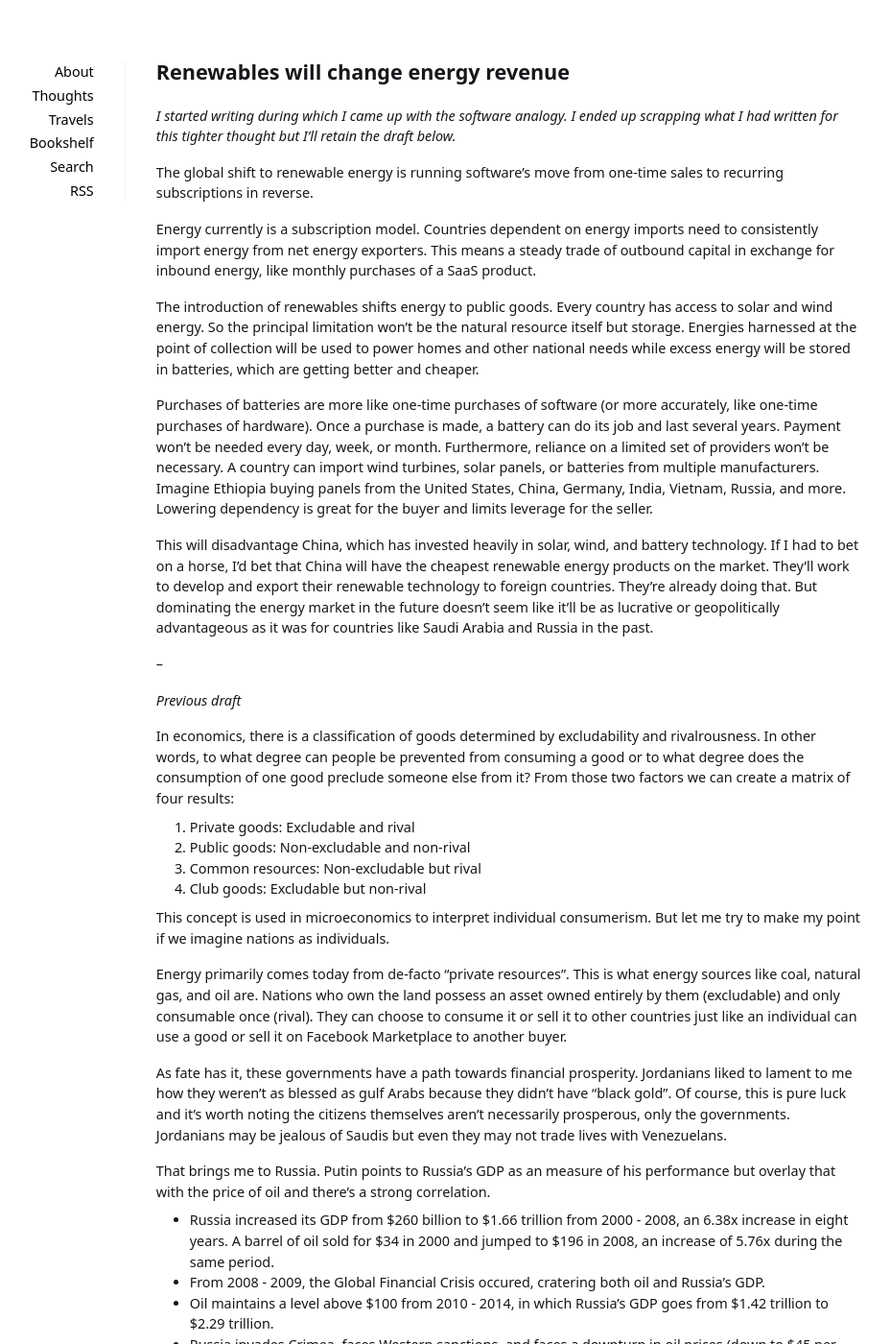
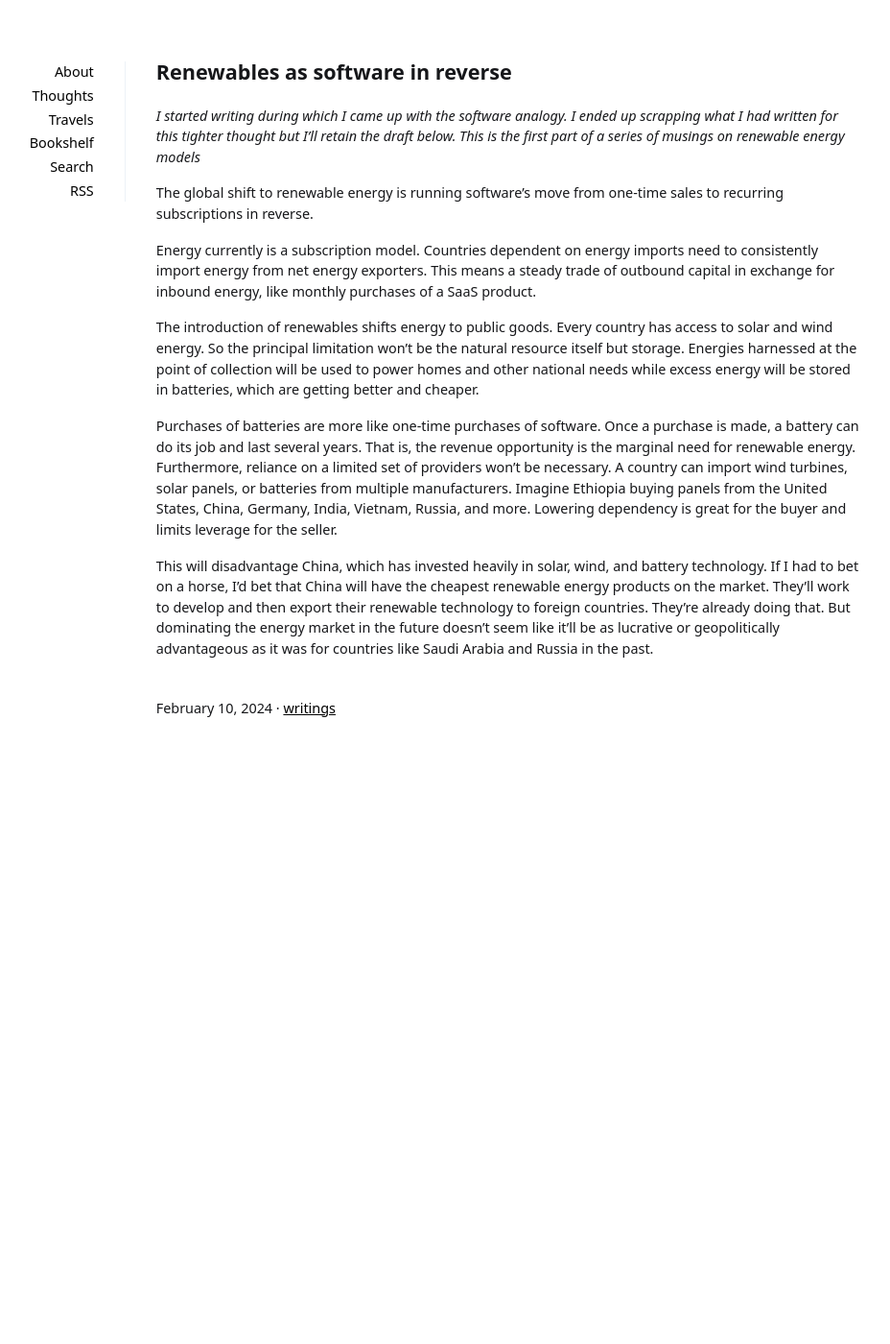
Before and after one commit to Jerry-Sun/jerry-sun.github.io, a Jekyll site: the page built from _posts/2024-02-10-renewable-energy-model.md, in a window 1280 px wide and 1400 px high. Shown: the whole window at 96% size, without its empty margins (190-1118 px from the left). Built offline with Jekyll 4.4.1, drawn with Linux system fonts in a browser that asks for light colours; some of the changed text lies outside the part shown.

```diff
--- a/_posts/2024-02-10-renewable-energy-model.md
+++ b/_posts/2024-02-10-renewable-energy-model.md
@@ -1,13 +1,13 @@
 ---
 layout: post
-title: Renewables will change energy revenue
+title: Renewables as software in reverse
 description:
 summary:
 tags:
   - writings
 ---
 
-_I started writing during which I came up with the software analogy. I ended up scrapping what I had written for this tighter thought but I'll retain the draft below._
+_I started writing during which I came up with the software analogy. I ended up scrapping what I had written for this tighter thought but I'll retain the draft below. This is the first part of a series of musings on renewable energy models_
 
 The global shift to renewable energy is running software's move from one-time sales to recurring subscriptions in reverse.
 
@@ -15,41 +15,6 @@
 
 The introduction of renewables shifts energy to public goods. Every country has access to solar and wind energy. So the principal limitation won't be the natural resource itself but storage. Energies harnessed at the point of collection will be used to power homes and other national needs while excess energy will be stored in batteries, which are getting better and cheaper.
 
-Purchases of batteries are more like one-time purchases of software (or more accurately, like one-time purchases of hardware). Once a purchase is made, a battery can do its job and last several years. Payment won't be needed every day, week, or month. Furthermore, reliance on a limited set of providers won't be necessary. A country can import wind turbines, solar panels, or batteries from multiple manufacturers. Imagine Ethiopia buying panels from the United States, China, Germany, India, Vietnam, Russia, and more. Lowering dependency is great for the buyer and limits leverage for the seller.
+Purchases of batteries are more like one-time purchases of software. Once a purchase is made, a battery can do its job and last several years. That is, the revenue opportunity is the marginal need for renewable energy. Furthermore, reliance on a limited set of providers won't be necessary. A country can import wind turbines, solar panels, or batteries from multiple manufacturers. Imagine Ethiopia buying panels from the United States, China, Germany, India, Vietnam, Russia, and more. Lowering dependency is great for the buyer and limits leverage for the seller.
 
-This will disadvantage China, which has invested heavily in solar, wind, and battery technology. If I had to bet on a horse, I'd bet that China will have the cheapest renewable energy products on the market. They'll work to develop and export their renewable technology to foreign countries. They're already doing that. But dominating the energy market in the future doesn't seem like it'll be as lucrative or geopolitically advantageous as it was for countries like Saudi Arabia and Russia in the past.
-
---
-
-_Previous draft_
-
-In economics, there is a classification of goods determined by excludability and rivalrousness. In other words, to what degree can people be prevented from consuming a good or to what degree does the consumption of one good preclude someone else from it? From those two factors we can create a matrix of four results:
-
-1. Private goods: Excludable and rival
-2. Public goods: Non-excludable and non-rival
-3. Common resources: Non-excludable but rival
-4. Club goods: Excludable but non-rival
-
-This concept is used in microeconomics to interpret individual consumerism. But let me try to make my point if we imagine nations as individuals.
-
-Energy primarily comes today from de-facto "private resources". This is what energy sources like coal, natural gas, and oil are. Nations who own the land possess an asset owned entirely by them (excludable) and only consumable once (rival). They can choose to consume it or sell it to other countries just like an individual can use a good or sell it on Facebook Marketplace to another buyer.
-
-As fate has it, these governments have a path towards financial prosperity. Jordanians liked to lament to me how they weren't as blessed as gulf Arabs because they didn't have "black gold". Of course, this is pure luck and it's worth noting the citizens themselves aren't necessarily prosperous, only the governments. Jordanians may be jealous of Saudis but even they may not trade lives with Venezuelans.
-
-That brings me to Russia. Putin points to Russia's GDP as an measure of his performance but overlay that with the price of oil and there's a strong correlation.
-
-- Russia increased its GDP from $260 billion to $1.66 trillion from 2000 - 2008, an 6.38x increase in eight years. A barrel of oil sold for $34 in 2000 and jumped to $196 in 2008, an increase of 5.76x during the same period.
-- From 2008 - 2009, the Global Financial Crisis occured, cratering both oil and Russia's GDP.
-- Oil maintains a level above $100 from 2010 - 2014, in which Russia's GDP goes from $1.42 trillion to $2.29 trillion.
-- Russia invades Crimea, faces Western sanctions, and faces a downturn in oil prices (down to $45 per barrel) crushes Russia's GDP back down to $1.28 trillion in 2016.
-- Oil has yet to hold the $100 level for any meaningful period of time. Meanwhile, Russia's economy grows trepidatiously for several years.
-
-The reason why Russia is able to survive its current onslaught of Ukraine is attributable to its vast reserve of resources and a list of willing buyers. Bitter strategists refer to Russia as a global gas station for a reason. The importance of energy as private goods can't be overstated.
-
-That takes me to China, almost unquestionably the leader in renewable energy development. They're making the largest push to deploy wind and solar energy. The country installed 217 gigawatts of solar energy last year alone, a 55% increase from 2022 and more than the _installed_ capacity of the rest of the world combined. Latest estimates has the country hitting peak emissions this year, six years ahead of schedule.
-
-The state has deployed billions of dollars on investments and subsidies designed to drive production costs down. It has positioned itself as key exporter of the technology for other countries. Solar is already the cheapest form of energy in a majority of countries.
-
-But China selling renewable energy-adjacent products like solar panels or batteries won't be as lucrative as selling oil. It also won't have geopolitcal leverage like Russia or Saudi Arabia because countries won't need constant purchases or can diversify their wind turbines, solar panels, or batteries to other global manufacturers. Energy will finally move from a private good asset owned by a country towards a public good harnessable by every country.
-
-On the whole, this seems like a large net benefit. Not only does the world move away from fossil fuels, but hopefully no single country will be able to wield energy reliance as a stick over others.
+This will disadvantage China, which has invested heavily in solar, wind, and battery technology. If I had to bet on a horse, I'd bet that China will have the cheapest renewable energy products on the market. They'll work to develop and then export their renewable technology to foreign countries. They're already doing that. But dominating the energy market in the future doesn't seem like it'll be as lucrative or geopolitically advantageous as it was for countries like Saudi Arabia and Russia in the past.
```
Also changed, not shown: _pages/bookshelf.html (+8 -8 lines), _posts/2024-02-25-solo-traveling-vs-traveling-with-friends.md (added, +37 -0 lines).
